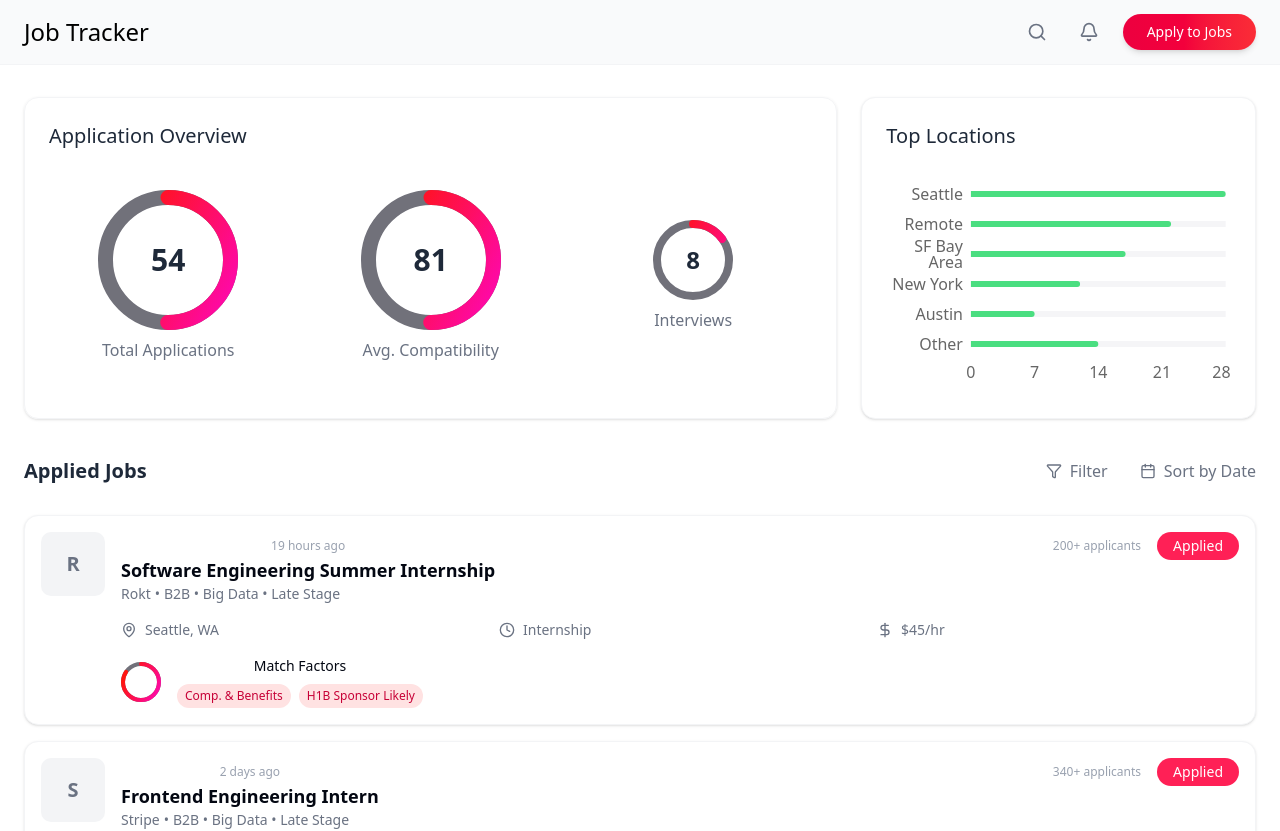
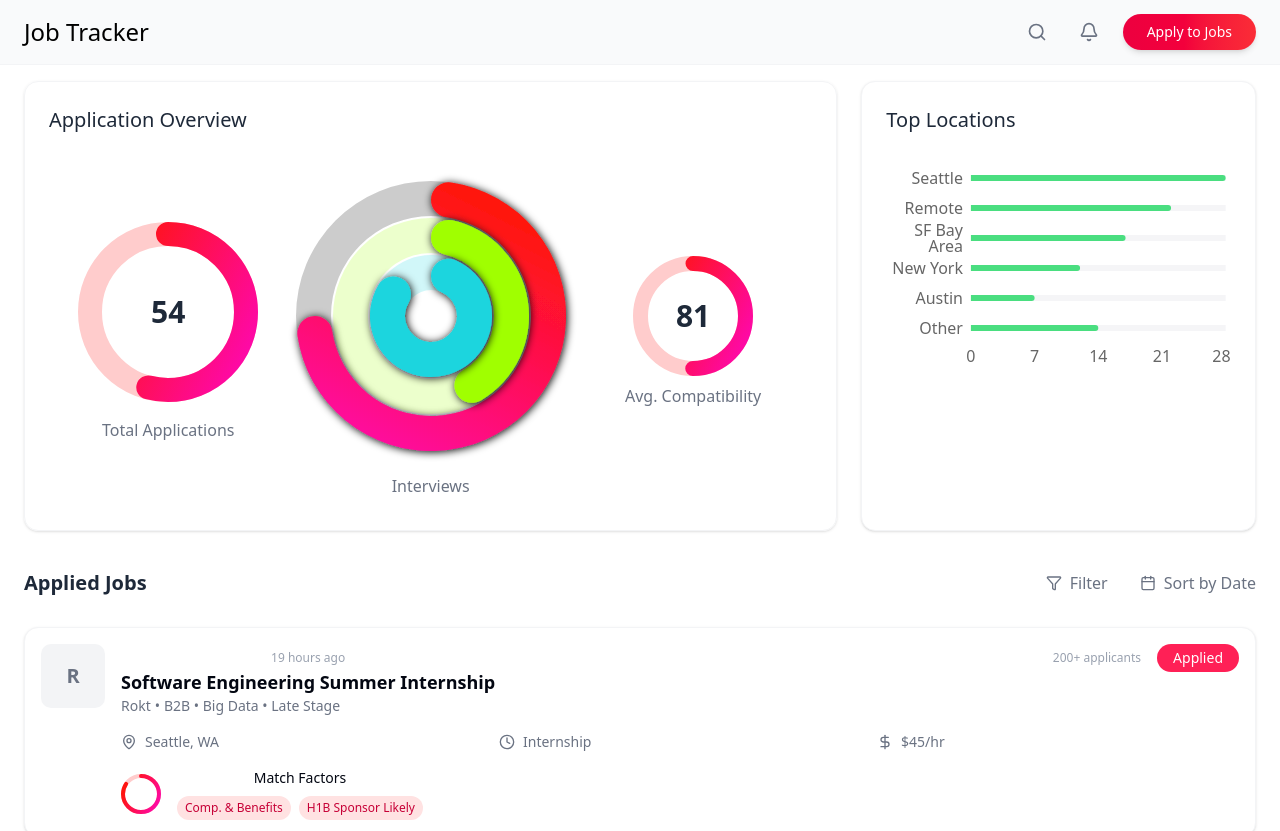
Before and after one commit to mrktsm/swiftapply-henhacks2025, a React (Vite) app in the folder frontend/: page / in a window 1280 px wide. Shown: the top 831 px of the page. Built offline with nearby package versions, Linux system fonts and the light colour scheme.

Commit message:
ADD: Pie Chart Circle

```diff
--- a/frontend/src/JobApplicationDashboard.tsx
+++ b/frontend/src/JobApplicationDashboard.tsx
@@ -1,6 +1,5 @@
 import React, { useEffect, useState } from "react";
 import {
-  PieChart,
   Pie,
   Cell,
   BarChart,
@@ -23,10 +22,32 @@ import {
   Bell,
 } from "lucide-react";
 import ProgressCircle from "./components/ui/progressCircle";
+import ConcentricProgressCircles from "./components/ui/ConcentricProgressCircles";
 
 const JobApplicationDashboard = () => {
   const [expandedStats, setExpandedStats] = useState(false);
-  const [loading, setLoading] = useState(true);
+  const [loading, setLoading] = useState(false);
+
+  const multipleRings = [
+    {
+      name: "move",
+      percentage: 75, // 75% complete
+      color: "gradient", // Will use the pink-to-red gradient
+      icon: "\uF105", // FontAwesome icon code
+    },
+    {
+      name: "exercise",
+      percentage: 45, // 45% complete
+      color: "#a0ff03", // Green color
+      icon: "\uF101", // FontAwesome icon code
+    },
+    {
+      name: "stand",
+      percentage: 90, // 90% complete
+      color: "#1ad5de", // Blue color
+      icon: "\uF106", // FontAwesome icon code
+    },
+  ];
 
   // Simulate loading effect for demo
   useEffect(() => {
@@ -150,40 +171,52 @@ const JobApplicationDashboard = () => {
         </div>
       </header>
 
-      <div className="container mx-auto px-6 py-8">
+      <div className="container mx-auto px-6 py-4">
         {/* Dashboard Stats */}
         <div className="grid grid-cols-1 lg:grid-cols-3 gap-6 mb-8">
-          <div className=" rounded-xl shadow-sm border border-gray-100 overflow-hidden col-span-2 transform transition-transform hover:scale-[1.01] duration-300">
+          <div className="rounded-xl shadow-sm border border-gray-100 overflow-hidden col-span-2 transform transition-transform hover:scale-[1.01] duration-300">
             <div className="p-6">
               <div className="mb-6">
                 <h2 className="text-xl font-medium text-gray-800 text-left">
                   Application Overview
                 </h2>
               </div>
-
               <div className="grid grid-cols-1 md:grid-cols-3 gap-6">
-                <div className="flex flex-col items-center justify-center p-4">
+                <div className="flex flex-col items-center justify-center p-2">
                   <div className="relative mb-2">
                     <ProgressCircle
-                      percentage={50}
-                      radius={70}
-                      strokeWidth={15}
+                      percentage={54}
+                      radius={90}
+                      strokeWidth={24}
                       isLoading={loading}
                     />
                     <div className="absolute inset-0 flex items-center justify-center text-3xl font-semibold text-gray-800">
                       {stats.totalApplications}
                     </div>
                   </div>
-                  <div className="text-gray-500 font-medium">
+                  <div className="text-gray-500 font-medium mt-2">
                     Total Applications
                   </div>
                 </div>
-
-                <div className="flex flex-col items-center justify-center p-4">
+                <div className="flex flex-col items-center justify-center p-2 -mt-25">
+                  <div className="relative mb-2">
+                    <ConcentricProgressCircles
+                      rings={multipleRings}
+                      showLabels={false}
+                    />
+                    {/* <div className="absolute inset-0 flex items-center justify-center text-2xl font-semibold text-gray-800">
+                {stats.interviews}
+              </div> */}
+                  </div>
+                  <div className="text-gray-500 font-medium -mt-25">
+                    Interviews
+                  </div>
+                </div>
+                <div className="flex flex-col items-center justify-center">
                   <div className="relative mb-2">
                     <ProgressCircle
                       percentage={50}
-                      radius={70}
+                      radius={60}
                       strokeWidth={15}
                       isLoading={loading}
                     />
@@ -194,24 +227,6 @@ const JobApplicationDashboard = () => {
                   <div className="text-gray-500 font-medium">
                     Avg. Compatibility
                   </div>
-                </div>
-
-                <div className="flex flex-col items-center justify-center p-4">
-                  <div className="relative mb-2">
-                    <ProgressCircle
-                      percentage={Math.round(
-                        (stats.interviews / stats.totalApplications) * 100
-                      )}
-                      radius={40}
-                      strokeWidth={8}
-                      isLoading={loading}
-                      color="#8B5CF6"
-                    />
-                    <div className="absolute inset-0 flex items-center justify-center text-2xl font-semibold text-gray-800">
-                      {stats.interviews}
-                    </div>
-                  </div>
-                  <div className="text-gray-500 font-medium">Interviews</div>
                 </div>
               </div>
             </div>
--- /dev/null
+++ b/frontend/src/components/ui/ConcentricProgressCircles.tsx
@@ -0,0 +1,211 @@
+import React, { useEffect, useRef } from "react";
+import * as d3 from "d3";
+
+interface ProgressRing {
+  name: string;
+  percentage: number; // 0-100
+  color: string;
+}
+
+interface ConcentricProgressCirclesProps {
+  rings: ProgressRing[];
+  width?: number;
+  height?: number;
+  showLabels?: boolean;
+  goalText?: string;
+}
+
+const ConcentricProgressCircles: React.FC<ConcentricProgressCirclesProps> = ({
+  rings,
+  width = 500,
+  height = 500,
+  showLabels = true,
+  goalText = "OF 600 CALS",
+}) => {
+  const svgRef = useRef<SVGSVGElement>(null);
+  const τ = 2 * Math.PI;
+  const gap = 2; // Gap between rings
+
+  useEffect(() => {
+    if (!svgRef.current || rings.length === 0) return;
+
+    const svg = d3.select(svgRef.current);
+    svg.selectAll("*").remove(); // Clear previous SVG content
+
+    const center = Math.min(width, height) / 2;
+    const baseRadius = 135; // Base outer radius
+    const ringWidth = 35; // Width of each ring
+
+    // Create the SVG group and center it
+    const g = svg
+      .append("g")
+      .attr("transform", `translate(${width / 2}, ${height / 2})`);
+
+    // Add shadows for the arcs
+    const defs = g.append("defs");
+
+    // Create drop shadow filter
+    const filter = defs.append("filter").attr("id", "dropshadow");
+
+    filter
+      .append("feGaussianBlur")
+      .attr("in", "SourceAlpha")
+      .attr("stdDeviation", 4)
+      .attr("result", "blur");
+
+    filter
+      .append("feOffset")
+      .attr("in", "blur")
+      .attr("dx", 1)
+      .attr("dy", 1)
+      .attr("result", "offsetBlur");
+
+    const feMerge = filter.append("feMerge");
+    feMerge.append("feMergeNode").attr("in", "offsetBlur");
+    feMerge.append("feMergeNode").attr("in", "SourceGraphic");
+
+    // Create gradient for the first ring (if applicable)
+    if (rings.length > 0 && rings[0].color === "gradient") {
+      const gradient = defs
+        .append("linearGradient")
+        .attr("id", "ring-gradient")
+        .attr("x1", "0%")
+        .attr("y1", "100%")
+        .attr("x2", "50%")
+        .attr("y2", "0%")
+        .attr("spreadMethod", "pad");
+
+      gradient
+        .append("stop")
+        .attr("offset", "0%")
+        .attr("stop-color", "#fe08b5")
+        .attr("stop-opacity", 1);
+
+      gradient
+        .append("stop")
+        .attr("offset", "100%")
+        .attr("stop-color", "#ff1410")
+        .attr("stop-opacity", 1);
+    }
+
+    // Create background arcs (full circles)
+    const backgroundArc = d3
+      .arc()
+      .startAngle(0)
+      .endAngle(τ)
+      .innerRadius(
+        (d: any, i: number) => baseRadius - i * (ringWidth + gap) - ringWidth
+      )
+      .outerRadius((d: any, i: number) => baseRadius - i * (ringWidth + gap))
+      .cornerRadius(20);
+
+    // Create foreground arcs (progress)
+    const progressArc = d3
+      .arc()
+      .startAngle(0)
+      .endAngle((d: ProgressRing) => (d.percentage / 100) * τ)
+      .innerRadius(
+        (d: ProgressRing, i: number) =>
+          baseRadius - i * (ringWidth + gap) - ringWidth
+      )
+      .outerRadius(
+        (d: ProgressRing, i: number) => baseRadius - i * (ringWidth + gap)
+      )
+      .cornerRadius(20);
+
+    // Create field groups for each ring
+    const field = g
+      .selectAll(".ring-group")
+      .data(rings)
+      .enter()
+      .append("g")
+      .attr("class", "ring-group");
+
+    // Add background arcs
+    field
+      .append("path")
+      .attr("class", "background")
+      .attr("d", (d, i) => backgroundArc(d, i))
+      .style("fill", (d) => d.color)
+      .style("opacity", 0.2);
+
+    // Add progress arcs with animation
+    const progressPaths = field
+      .append("path")
+      .attr("class", "progress")
+      .attr("filter", "url(#dropshadow)")
+      .style("fill", (d, i) => {
+        if (i === 0 && d.color === "gradient") {
+          return "url(#ring-gradient)";
+        }
+        return d.color;
+      })
+      .attr("d", (d, i) => {
+        // Start with 0% for animation
+        const zeroDatum = { ...d, percentage: 0 };
+        return progressArc(zeroDatum, i);
+      });
+
+    // Animate the progress paths
+    progressPaths
+      .transition()
+      .duration(1750)
+      .delay((d, i) => i * 200)
+      .ease(d3.easeCubicOut)
+      .attrTween("d", function (d, i) {
+        const interpolate = d3.interpolate(0, d.percentage);
+        return function (t) {
+          const newDatum = { ...d, percentage: interpolate(t) };
+          return progressArc(newDatum, i);
+        };
+      });
+
+    // Add labels if it's a single ring view and labels are requested
+    if (showLabels && rings.length === 1) {
+      // Goal text
+      g.append("text")
+        .attr("class", "goal")
+        .text(goalText)
+        .attr("transform", "translate(0, 50)")
+        .style("text-anchor", "middle")
+        .style("font-family", "'Roboto', sans-serif")
+        .style("font-size", "30px")
+        .style("fill", "white");
+
+      // Completed value
+      const completed = g
+        .append("text")
+        .attr("class", "completed")
+        .text("0")
+        .attr("transform", "translate(0, 0)")
+        .style("text-anchor", "middle")
+        .style("font-family", "'Roboto', sans-serif")
+        .style("font-size", "95px")
+        .style("fill", "white");
+
+      // Animate the completed text
+      completed
+        .transition()
+        .duration(1750)
+        .tween("text", function () {
+          const finalValue = Math.round((rings[0].percentage / 100) * 600);
+          const i = d3.interpolateNumber(0, finalValue);
+          return function (t) {
+            this.textContent = Math.round(i(t)).toString();
+          };
+        });
+    }
+  }, [rings, width, height, showLabels, goalText, τ, gap]);
+
+  return (
+    <svg
+      ref={svgRef}
+      width={width}
+      height={height}
+      viewBox={`0 0 ${width} ${height}`}
+      style={{ background: "transparent" }}
+    />
+  );
+};
+
+export default ConcentricProgressCircles;
--- a/frontend/src/components/ui/ProgressCircle.tsx
+++ b/frontend/src/components/ui/ProgressCircle.tsx
@@ -23,7 +23,7 @@ const ProgressCircle: React.FC<ProgressCircleProps> = ({
     const fullCircle = 2 * Math.PI * (radius - strokeWidth / 2); // Circumference of the circle
     const center = radius;
 
-    // Add the grey background circle (shadow circle)
+    // Add the light red background circle (shadow circle)
     svg
       .append("circle")
       .attr("cx", center)
@@ -31,7 +31,7 @@ const ProgressCircle: React.FC<ProgressCircleProps> = ({
       .attr("r", radius - strokeWidth / 2)
       .attr("stroke-width", strokeWidth)
       .attr("fill", "none")
-      .attr("stroke", "#71717A"); // Light grey color for the background circle
+      .attr("stroke", "#ffcccc"); // Light red color for the background circle
 
     // Add animated circle for progress
     const animatedCircle = svg
```
